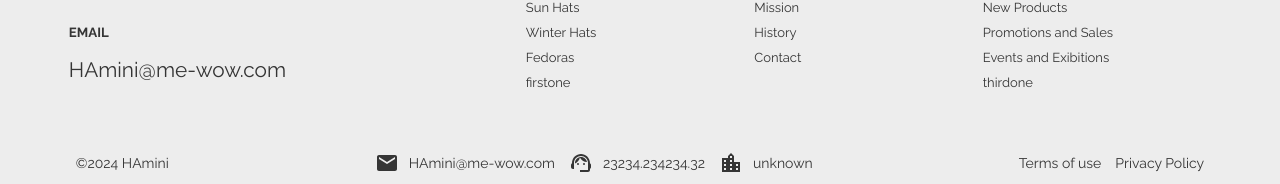
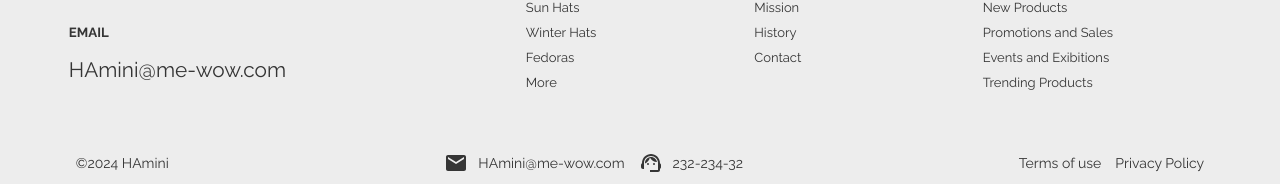
Before and after one commit to AEmin321/e-commerce-app, a React (Vite) app in the folder front-end/: page / in a window 1280 px wide. Shown: the part 768-952 px from the top of the page. Built offline with nearby package versions, Linux system fonts and the light colour scheme.

Commit message:
Fixed some minor errors

```diff
--- a/front-end/src/App.jsx
+++ b/front-end/src/App.jsx
@@ -1,4 +1,3 @@
-// import Home from "./pages/Home"
 // import ProductsList from "./pages/ProductsList"
 // import SignUp from "./pages/SignUp"
 // import Login from "./pages/Login"
--- a/front-end/src/components/Footer.jsx
+++ b/front-end/src/components/Footer.jsx
@@ -1,4 +1,4 @@
-import { LocationCityOutlined, Mail, SupportAgent } from "@mui/icons-material"
+import { Mail, SupportAgent } from "@mui/icons-material"
 import styled from "styled-components"
 import { mobile, smMobile } from "../responsive"
 
@@ -103,7 +103,7 @@ const Footer = () => {
                     <ListItem>Sun Hats</ListItem>
                     <ListItem>Winter Hats</ListItem>
                     <ListItem>Fedoras</ListItem>
-                    <ListItem>firstone</ListItem>
+                    <ListItem>More</ListItem>
                 </List>
             </Categories>
             <About>
@@ -120,7 +120,7 @@ const Footer = () => {
                     <ListItem>New Products</ListItem>
                     <ListItem>Promotions and Sales</ListItem>
                     <ListItem>Events and Exibitions</ListItem>
-                    <ListItem>thirdone</ListItem>
+                    <ListItem>Trending Products</ListItem>
                 </List>
             </News>
         </InfoContainer>
@@ -131,10 +131,7 @@ const Footer = () => {
                     <Mail style={{marginRight:"10px", color:"#353535"}}/>HAmini@me-wow.com
                 </Icon>
                 <Icon>
-                    <SupportAgent style={{marginRight:"10px", color:"#353535"}}/>23234.234234.32
-                </Icon>
-                <Icon>
-                    <LocationCityOutlined style={{marginRight:"10px", color:"#353535"}}/> unknown
+                    <SupportAgent style={{marginRight:"10px", color:"#353535"}}/>232-234-32
                 </Icon>
             </SocialIcons>
             <TermsContainer>
--- a/front-end/src/pages/Cart.jsx
+++ b/front-end/src/pages/Cart.jsx
@@ -98,6 +98,8 @@ const AmountContainer = styled.div`
   display: flex;
   align-items: center;
   margin-bottom: 20px;
+
+  ${smMobile({alignItems:"center",marginBottom:"0"})}
 `
 
 const Amount = styled.span`
@@ -143,6 +145,7 @@ const CheckoutBtn = styled.button`
   border: none;
   background-color: #43a4e3;
   color: white;
+  cursor: pointer;
 
   &:hover {
     background-color: black;
```
